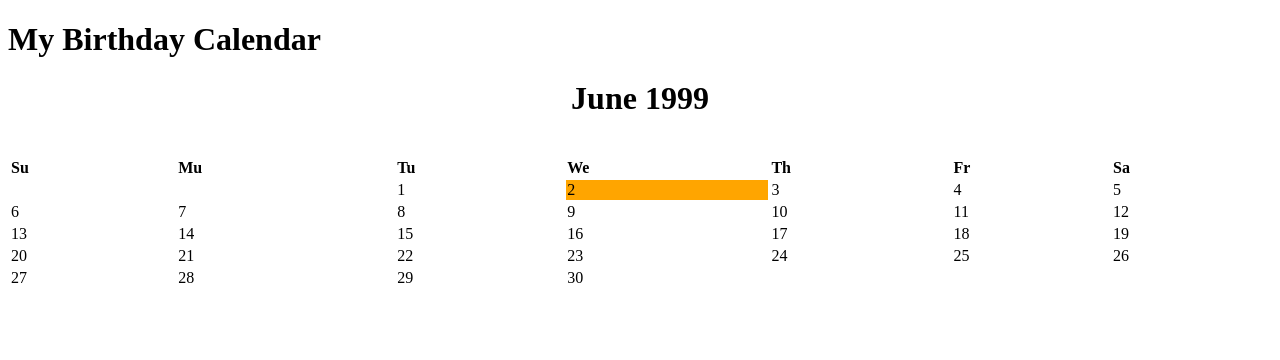
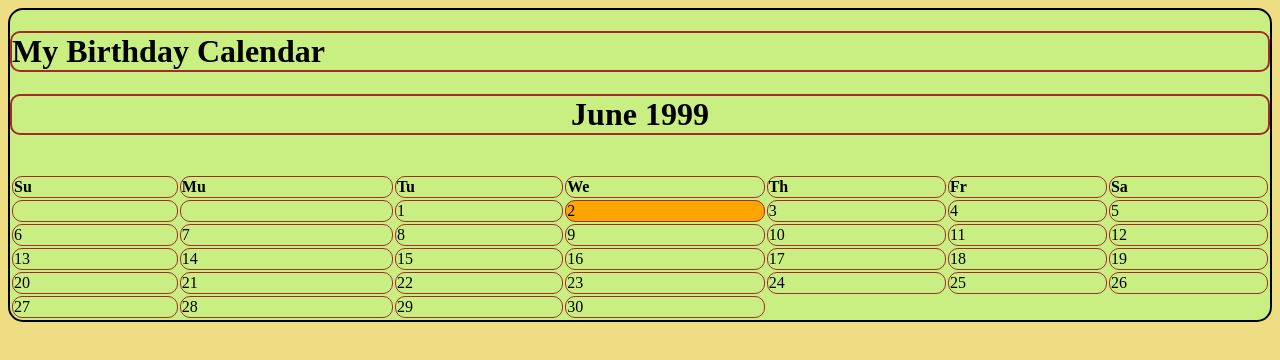
Before and after one commit to rowrowrow123/rowrowrow123.github.io, a plain HTML site: page Pena_itec75a/Peña_Lab2.html in a window 1280 px wide. Drawn offline with Linux system fonts and the light colour scheme.

Commit message:
Peña_Lab2

```diff
--- a/Pena_itec75a/Peña_Lab2.html
+++ b/Pena_itec75a/Peña_Lab2.html
@@ -2,6 +2,24 @@
 <html>
 <head>
 <link rel="stylesheet" href="css/bootstrap-grid.css">
+<style>
+body{
+background-color:#eedd82;
+}
+.Bjun{
+background-color:#c9ee82;
+border:solid black 2px;
+border-radius:15px;
+}
+td{
+border:solid brown 1px;
+border-radius:10px;
+}
+h1{
+border:solid brown 2px;
+border-radius:10px;
+}
+</style>
 </head>
 <body>
 <div class="Bjun">
```
